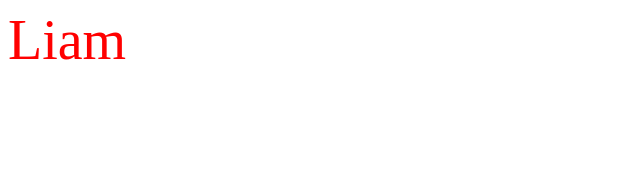
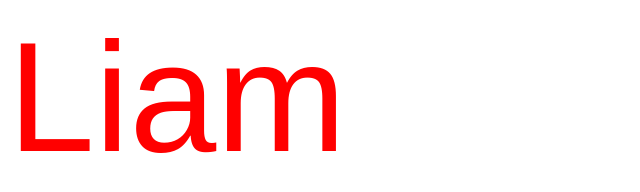
Before and after one commit to Yuzi514620/test_git_01, a plain HTML site: page index.html in a window 1280 px wide. Shown: the whole page, without its empty margins (0-640 px from the left). Drawn offline with Linux system fonts and the light colour scheme.

Commit message:
修改樣式

```diff
--- a/main.css
+++ b/main.css
@@ -1,4 +1,6 @@
 header{
-    font-size: 56px;
+    font-size: 156px;
+    font-family: sans-serif;
     color: red;
+
 }
```
